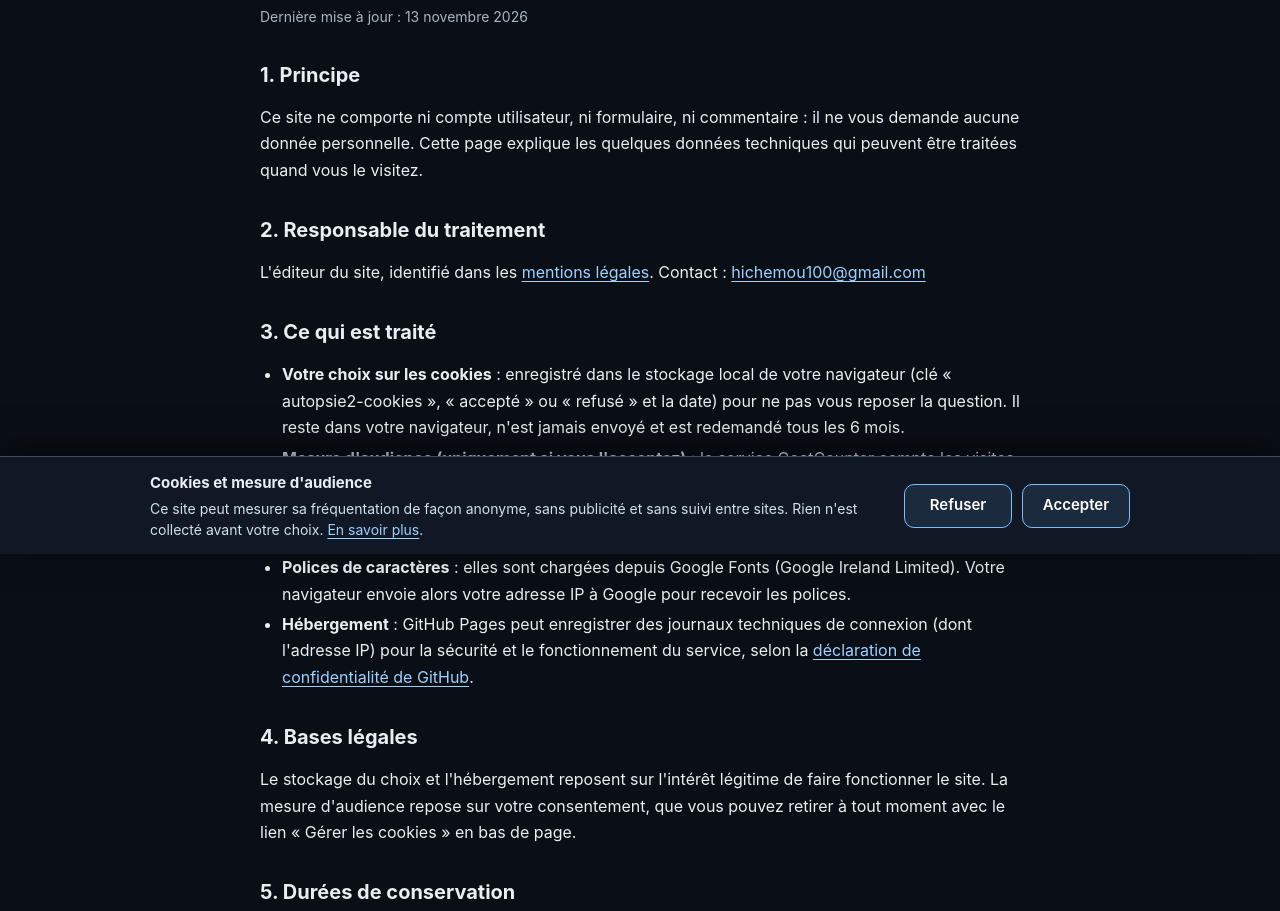
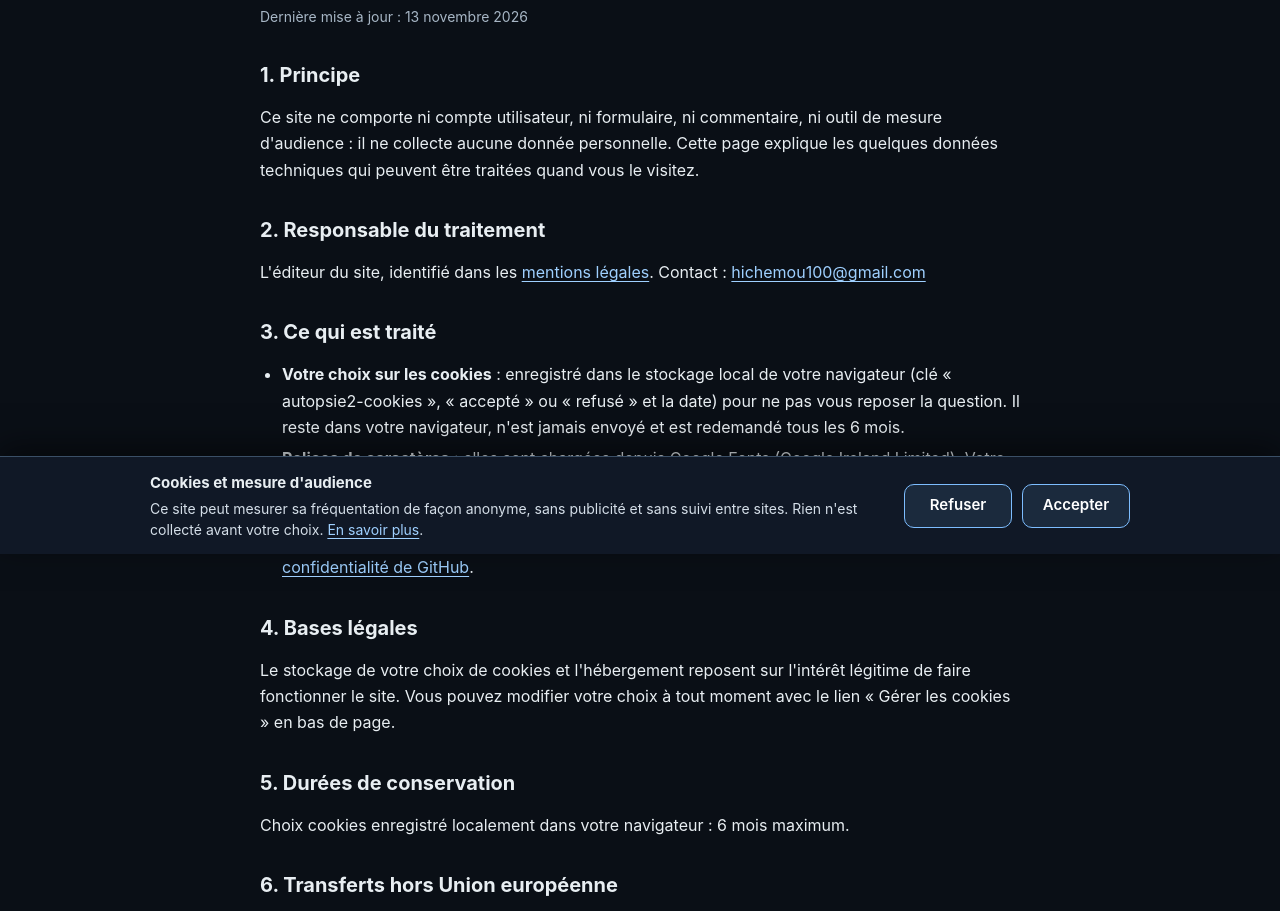
Before and after one commit to hichemou100-hue/autopsie_2, a plain HTML site: page politique-confidentialite.html in a window 1280 px wide. Shown: the part 246-1157 px from the top of the page. Drawn offline with Linux system fonts and the light colour scheme.

Commit message:
Update politique-confidentialite.html

```diff
--- a/politique-confidentialite.html
+++ b/politique-confidentialite.html
@@ -7,7 +7,7 @@
 <meta name="referrer" content="strict-origin-when-cross-origin">
 <script src="assets/https.js"></script>
 <title>Politique de confidentialité – Autopsie 2</title>
-<meta name="description" content="Données collectées, cookies, mesure d’audience et droits RGPD des visiteurs du site Autopsie 2.">
+<meta name="description" content="Données collectées, cookies et droits RGPD des visiteurs du site Autopsie 2.">
 <meta name="robots" content="index, follow">
 <meta name="theme-color" content="#0a0f16">
 <meta name="color-scheme" content="dark">
@@ -16,7 +16,7 @@
 <meta property="og:locale" content="fr_FR">
 <meta property="og:site_name" content="Autopsie 2">
 <meta property="og:title" content="Politique de confidentialité – Autopsie 2">
-<meta property="og:description" content="Données collectées, cookies, mesure d’audience et droits RGPD des visiteurs du site Autopsie 2.">
+<meta property="og:description" content="Données collectées, cookies et droits RGPD des visiteurs du site Autopsie 2.">
 <meta property="og:image" content="https://hichemou100-hue.github.io/autopsie-2/assets/og-image.jpg">
 <meta property="og:image:alt" content="Affiche du court-métrage Autopsie 2, sortie le 15 novembre 2026">
 <meta name="twitter:card" content="summary_large_image">
@@ -43,7 +43,7 @@
 <p class="maj">Dernière mise à jour : 13 novembre 2026</p>
 
 <h2>1. Principe</h2>
-<p>Ce site ne comporte ni compte utilisateur, ni formulaire, ni commentaire : il ne vous demande aucune donnée personnelle. Cette page explique les quelques données techniques qui peuvent être traitées quand vous le visitez.</p>
+<p>Ce site ne comporte ni compte utilisateur, ni formulaire, ni commentaire, ni outil de mesure d'audience : il ne collecte aucune donnée personnelle. Cette page explique les quelques données techniques qui peuvent être traitées quand vous le visitez.</p>
 
 <h2>2. Responsable du traitement</h2>
 <p>L'éditeur du site, identifié dans les <a href="mentions-legales.html">mentions légales</a>. Contact : <span class="mail" data-u="hichemou100" data-d="gmail.com">hichemou100 [at] gmail.com</span></p>
@@ -51,16 +51,15 @@
 <h2>3. Ce qui est traité</h2>
 <ul>
   <li><strong>Votre choix sur les cookies</strong> : enregistré dans le stockage local de votre navigateur (clé « autopsie2-cookies », « accepté » ou « refusé » et la date) pour ne pas vous reposer la question. Il reste dans votre navigateur, n'est jamais envoyé et est redemandé tous les 6 mois.</li>
-  <li><strong>Mesure d'audience (uniquement si vous l'acceptez)</strong> : le service GoatCounter compte les visites (page vue, site d'origine, type de navigateur et d'écran, pays). Il n'utilise aucun cookie, ne vous suit pas d'un site à l'autre et ne sert pas à la publicité. Si vous refusez, ce service n'est jamais chargé.</li>
   <li><strong>Polices de caractères</strong> : elles sont chargées depuis Google Fonts (Google Ireland Limited). Votre navigateur envoie alors votre adresse IP à Google pour recevoir les polices.</li>
   <li><strong>Hébergement</strong> : GitHub Pages peut enregistrer des journaux techniques de connexion (dont l'adresse IP) pour la sécurité et le fonctionnement du service, selon la <a href="https://docs.github.com/fr/site-policy/privacy-policies/github-general-privacy-statement" rel="noopener noreferrer">déclaration de confidentialité de GitHub</a>.</li>
 </ul>
 
 <h2>4. Bases légales</h2>
-<p>Le stockage du choix et l'hébergement reposent sur l'intérêt légitime de faire fonctionner le site. La mesure d'audience repose sur votre consentement, que vous pouvez retirer à tout moment avec le lien « Gérer les cookies » en bas de page.</p>
+<p>Le stockage de votre choix de cookies et l'hébergement reposent sur l'intérêt légitime de faire fonctionner le site. Vous pouvez modifier votre choix à tout moment avec le lien « Gérer les cookies » en bas de page.</p>
 
 <h2>5. Durées de conservation</h2>
-<p>Choix cookies : 6 mois maximum. Statistiques GoatCounter : <span class="todo">[À COMPLÉTER : durée de conservation choisie dans votre compte GoatCounter]</span>.</p>
+<p>Choix cookies enregistré localement dans votre navigateur : 6 mois maximum.</p>
 
 <h2>6. Transferts hors Union européenne</h2>
 <p>GitHub et Google peuvent traiter des données aux États-Unis, dans le cadre de leurs engagements contractuels et du cadre de protection des données applicable.</p>
```
